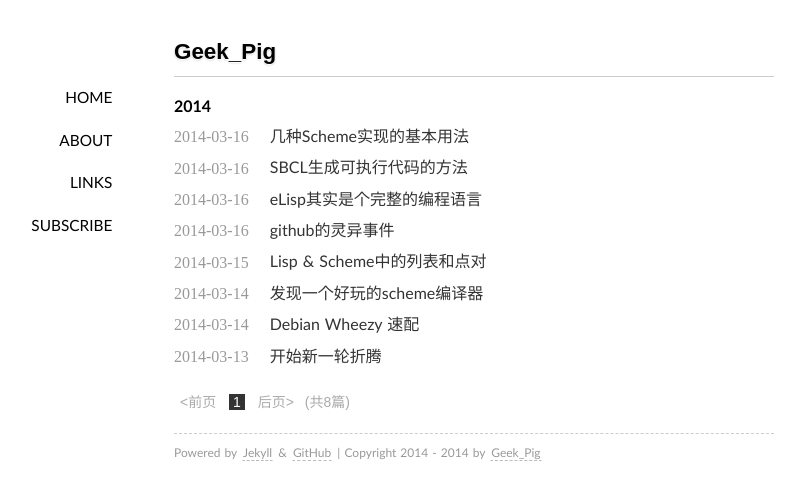
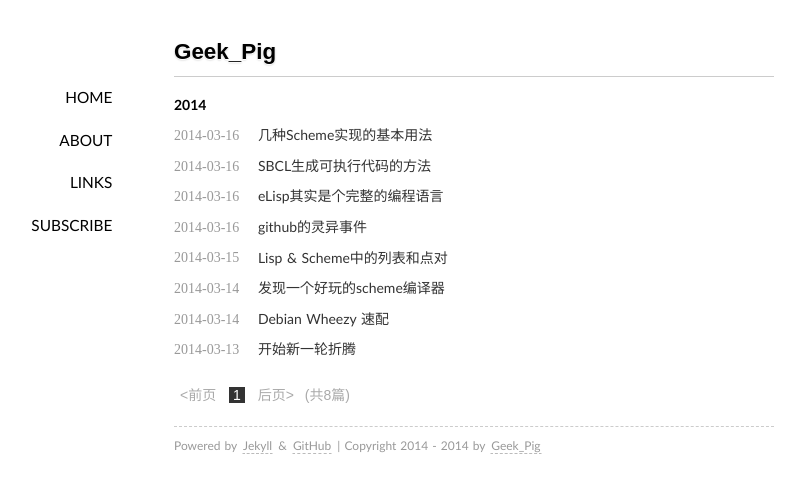
Before and after one commit to rhuichao/uternet.github.io, a Jekyll site: the page built from index.html, in a window 1280 px wide. Shown: the top 500 px of the page, without its empty margins (166-971 px from the left). Built offline with Jekyll 4.4.1, drawn with Linux system fonts in a browser that asks for light colours; some web fonts are replaced; Markdown is read by kramdown in place of the engine named in the settings; the list of posts is cut into pages by our own code.

Commit message:
new document posted

```diff
--- a/media/css/style.css
+++ b/media/css/style.css
@@ -100,7 +100,7 @@ blockquote p{
 
 /* 页面内容*/
 .content{
-    font-size:16px;line-height:24px;
+    font-size:14px;line-height:24px;
 }
 
 .content h1{
```
